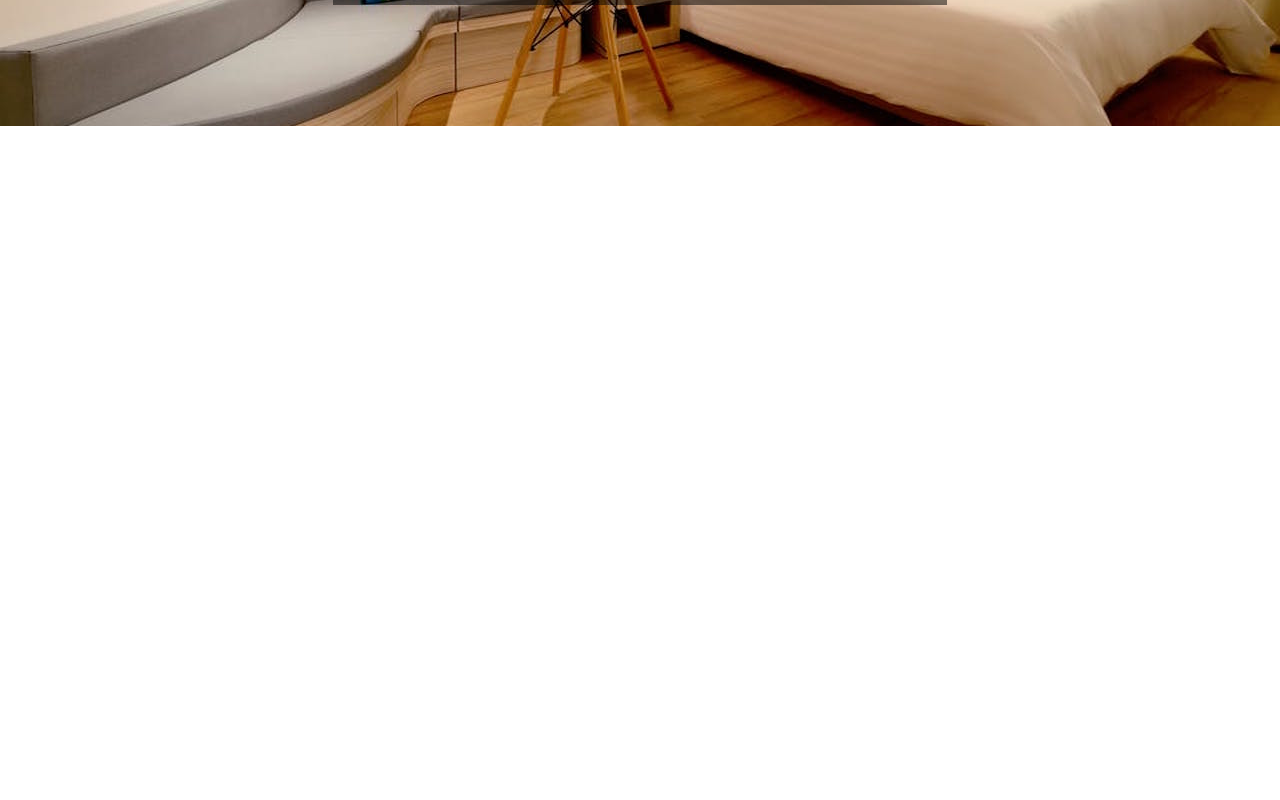
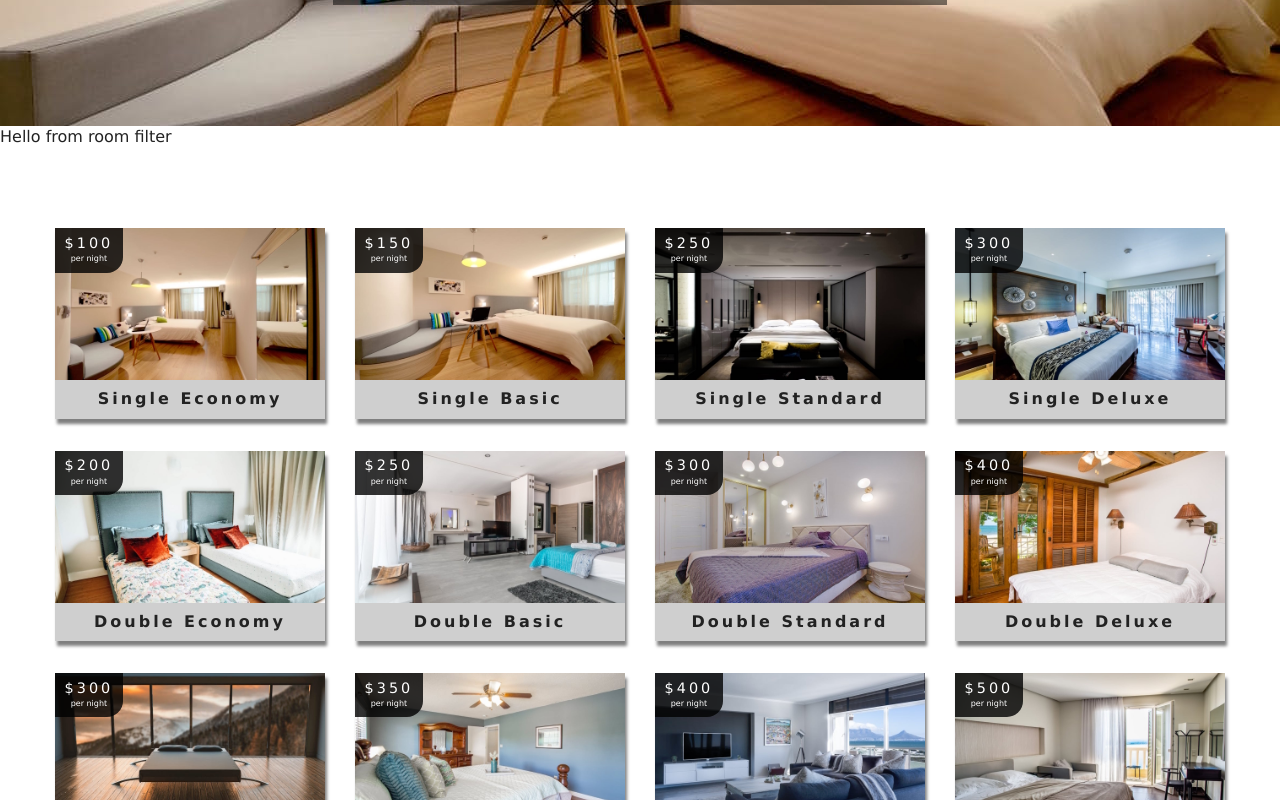
Before and after one commit to ahmedsgit/Resort-BD, a React (Create React App) app: page /rooms in a window 1280 px wide. Shown: the part 420-1220 px from the top of the page. Before the commit the page ends 800 px from the top, so only its background shows below. Built offline with nearby package versions, Linux system fonts and the light colour scheme.

Commit message:
Created room page

```diff
--- a/src/App.css
+++ b/src/App.css
@@ -436,10 +436,10 @@ h6 {
 }
 /* end of single room*/
 /* roomlist */
-.roomslist {
+.rooms-list {
   padding: 5rem 0;
 }
-.roomslist-center {
+.rooms-list-center {
   width: 80vw;
   margin: 0 auto;
   display: grid;
@@ -449,12 +449,12 @@ h6 {
 }
 
 @media screen and (min-width: 776px) {
-  .roomslist-center {
+  .rooms-list-center {
     width: 90vw;
   }
 }
 @media screen and (min-width: 992px) {
-  .roomslist-center {
+  .rooms-list-center {
     width: 95vw;
     max-width: 1170px;
   }
--- a/src/Context.js
+++ b/src/Context.js
@@ -42,5 +42,12 @@ class RoomProvider extends Component {
 }
 
 const RoomConsumer = RoomContext.Consumer;
+export function withRoomConsumer(Component){
+    return function ConsumerWrapper(props){
+        return <RoomConsumer>
+            {value => <Component {...props} context={value}/>}
+        </RoomConsumer>
+    }
+}
 
 export {RoomProvider,RoomConsumer,RoomContext};
--- /dev/null
+++ b/src/components/RoomContainer.js
@@ -0,0 +1,42 @@
+import React, {Fragment} from 'react';
+import RoomFilter from "./RoomFilter";
+import RoomList from "./RoomList";
+import Loading from "./Loading";
+import {withRoomConsumer} from "../Context";
+
+function RoomContainer({context}){
+    const{loading, sortedRooms, rooms}=context;
+    if(loading){
+        return <Loading/>;
+    }
+    return (
+        <Fragment>
+            <RoomFilter rooms={rooms}/>
+            <RoomList rooms={sortedRooms}/>
+        </Fragment>
+    );
+}
+
+export default withRoomConsumer(RoomContainer);
+// function RoomContainer() {
+//     return(
+//         <RoomConsumer>
+//             {value=>{
+//                 const {loading,sortedRooms,rooms}=value;
+//                 if(loading){
+//                     return <Loading/>;
+//                 }
+//                 return (
+//                     <div>Hello Rooms Container
+//                         <RoomFilter rooms={rooms}/>
+//                         <RoomList rooms={sortedRooms}/>
+//                     </div>
+//                 );
+//             }}
+//         </RoomConsumer>
+//     )
+//
+//
+// }
+//
+// export default RoomContainer;
--- /dev/null
+++ b/src/components/RoomFilter.js
@@ -0,0 +1,9 @@
+import React from 'react';
+
+function RoomFilter(props) {
+    return (
+        <div>Hello from room filter</div>
+    );
+}
+
+export default RoomFilter;
--- /dev/null
+++ b/src/components/RoomList.js
@@ -0,0 +1,26 @@
+import React from 'react';
+import Room from "./Room";
+
+function RoomList({rooms}) {
+    if(rooms.length === 0){
+       return(
+           <div className="empty-search">
+               <h3>Unfortunately no rooms matched your search parameters</h3>
+           </div>
+       )
+
+    }
+    return (
+        <section className="rooms-list">
+            <div className="rooms-list-center">
+                {
+                    rooms.map(item=>{
+                        return <Room key={item.id} room={item}/>
+                    })
+                }
+            </div>
+        </section>
+    );
+}
+
+export default RoomList;
--- a/src/pages/Rooms.js
+++ b/src/pages/Rooms.js
@@ -1,15 +1,20 @@
-import React from 'react';
+import React, {Fragment} from 'react';
 import Hero from "../components/Hero";
 import Banner from "../components/Banner";
 import {Link} from "react-router-dom";
+import RoomContainer from "../components/RoomContainer";
 
 const Rooms = () => {
     return (
-        <Hero hero="roomsHero">
-            <Banner title="Our rooms">
-                <Link to='/' className='btn-primary'>return home</Link>
-            </Banner>
-        </Hero>
+        <Fragment>
+            <Hero hero="roomsHero">
+                <Banner title="Our rooms">
+                    <Link to='/' className='btn-primary'>return home</Link>
+                </Banner>
+            </Hero>
+            <RoomContainer/>
+        </Fragment>
+
     );
 };
 
--- a/src/pages/SingleRoom.js
+++ b/src/pages/SingleRoom.js
@@ -1,6 +1,5 @@
 import React, {Component, Fragment} from 'react';
 import defaultImg from '../images/image-not-found.jpg';
-import Hero from "../components/Hero";
 import Banner from "../components/Banner";
 import {Link} from 'react-router-dom';
 import {RoomContext} from "../Context";
@@ -9,7 +8,6 @@ import StyledHero from "../components/StyledHero";
 class SingleRoom extends Component {
     constructor(props) {
         super(props);
-        // console.log(this.props);
         this.state={
             slug: this.props.match.params.slug,
             defaultImg
```
